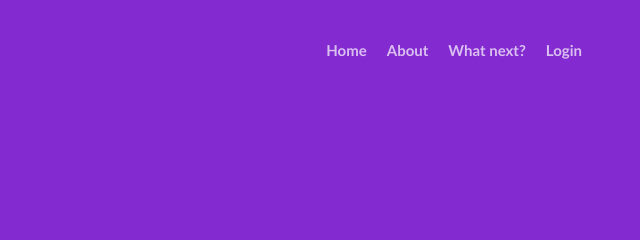
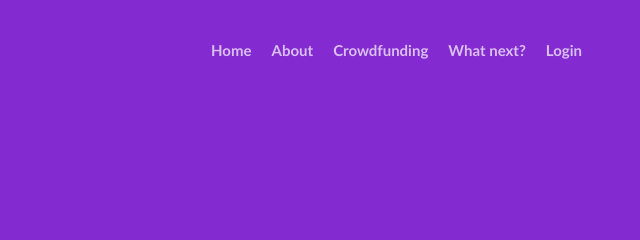
Before and after one commit to ayofemiade/ResoBridge, a plain HTML site: page index.html in a window 1280 px wide. Shown: the top 240 px of the page, 578-1218 px from the left. Drawn offline with Linux system fonts and the light colour scheme.

Commit message:
Update index.html

```diff
--- a/index.html
+++ b/index.html
@@ -20,6 +20,7 @@
         <ul class="nav">
           <li><a href="#">Home</a></li>
           <li><a href="#boxes">About</a></li>
+          <li><a href="crowdfunding.html">Crowdfunding</a></li>
           <li><a href="#faq">What next?</a></li>
           <li><a href="login.html">Login</a></li>
         </ul>
```
